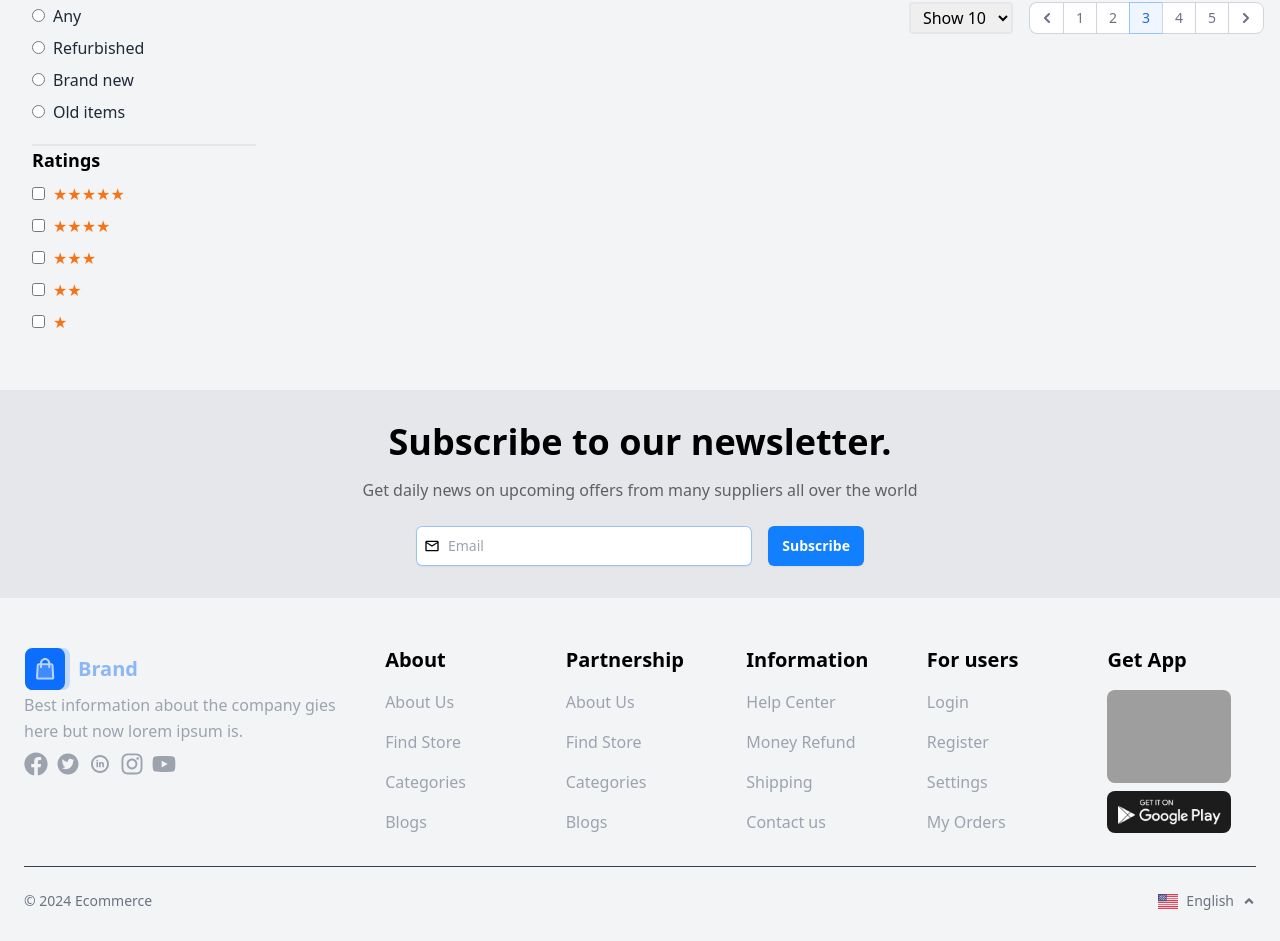
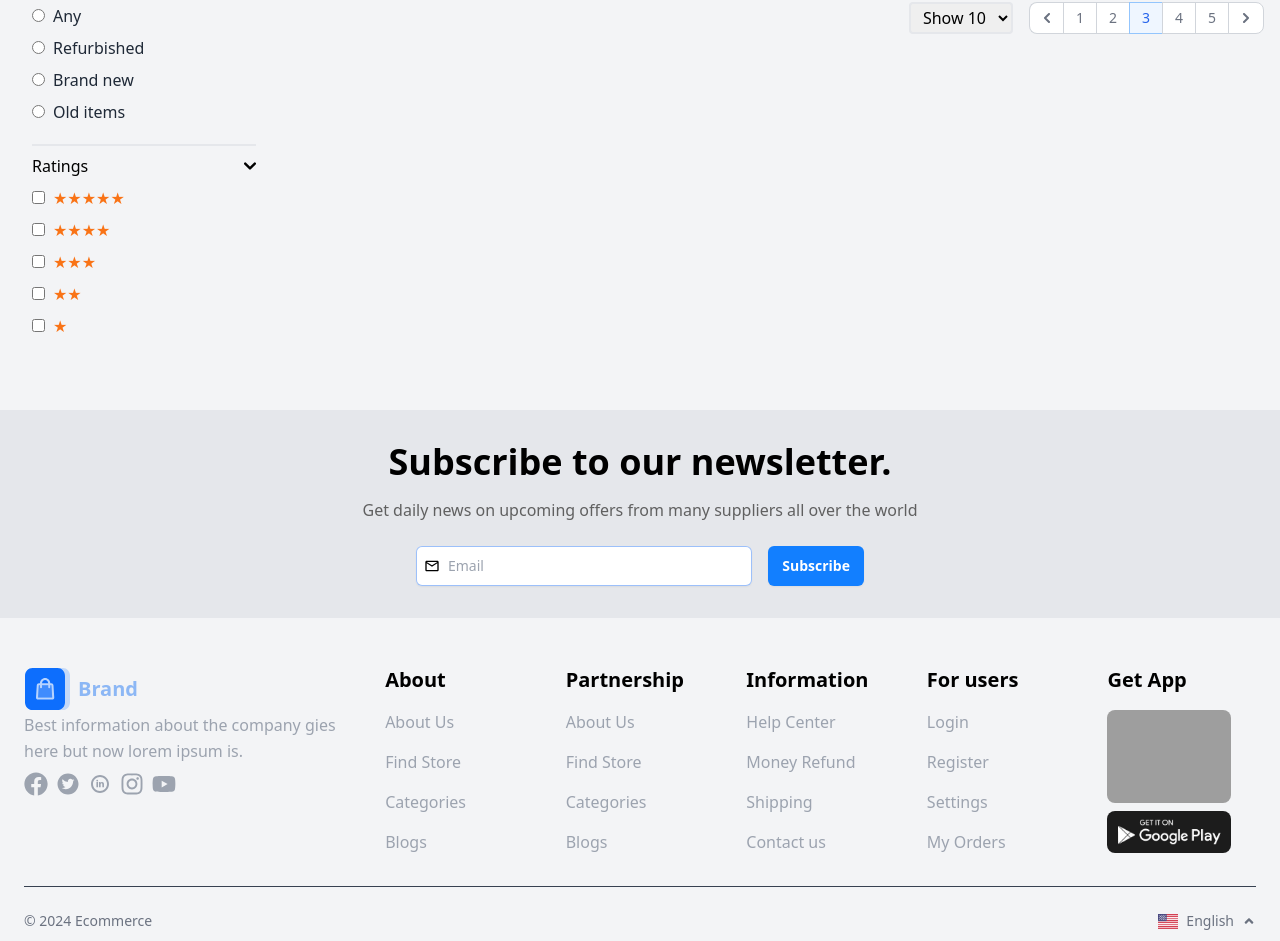
Before and after one commit to umarimran1234/E-Commerce-Project, a Next.js app: page /second-page in a window 1280 px wide. Shown: the part 1042-1983 px from the top of the page. Built offline with nearby package versions, Linux system fonts and the light colour scheme; grey boxes are pictures that could not be loaded.

Commit message:
Made sidebar pixel perfect

```diff
--- a/src/components/Sidebar/Sidebar.tsx
+++ b/src/components/Sidebar/Sidebar.tsx
@@ -439,7 +439,45 @@ const Sidebar: React.FC<SidebarProps> = ({ data, onFilterChange }) => {
 
         {/* Ratings Filter */}
         <div className="ratings-filter mt-5">
-          <h3 className="text-lg border-t-2 font-semibold mb-2">Ratings</h3>
+          <div
+            className="mb-4 border-t-2 pt-2"
+            id="accordion-collapse"
+            data-accordion="collapse"
+          >
+            <h2 id="accordion-collapse-heading-1" className="mb-2">
+              <button
+                type="button"
+                className="flex items-center justify-between w-full font-medium rtl:text-right gap-3"
+                data-accordion-target="#accordion-collapse-body-1"
+                aria-expanded={isOpen}
+                aria-controls="accordion-collapse-body-1"
+                onClick={toggleAccordion}
+              >
+                <span>Ratings</span>
+                <svg
+                  data-accordion-icon
+                  className={`w-3 h-3 shrink-0 ${isOpen ? "rotate-180" : ""}`}
+                  aria-hidden="true"
+                  xmlns="http://www.w3.org/2000/svg"
+                  fill="none"
+                  viewBox="0 0 10 6"
+                >
+                  <path
+                    stroke="currentColor"
+                    strokeLinecap="round"
+                    strokeLinejoin="round"
+                    strokeWidth="2"
+                    d="M9 5 5 1 1 5"
+                  />
+                </svg>
+              </button>
+            </h2>
+            <div
+              id="accordion-collapse-body-1"
+              className={`${isOpen ? "" : "hidden"}`}
+              aria-labelledby="accordion-collapse-heading-1"
+            >
+              <div className="w-full">
                 <ul className="space-y-2">
                   <li>
                     <input
@@ -479,6 +517,9 @@ const Sidebar: React.FC<SidebarProps> = ({ data, onFilterChange }) => {
                 </ul>
               </div>
             </div>
+          </div>
+        </div>
+      </div>
 
       {/* Overlay when sidebar is open on mobile */}
       {isSidebarOpen && (
```
Lines whose indentation alone changed are shown as unchanged.
